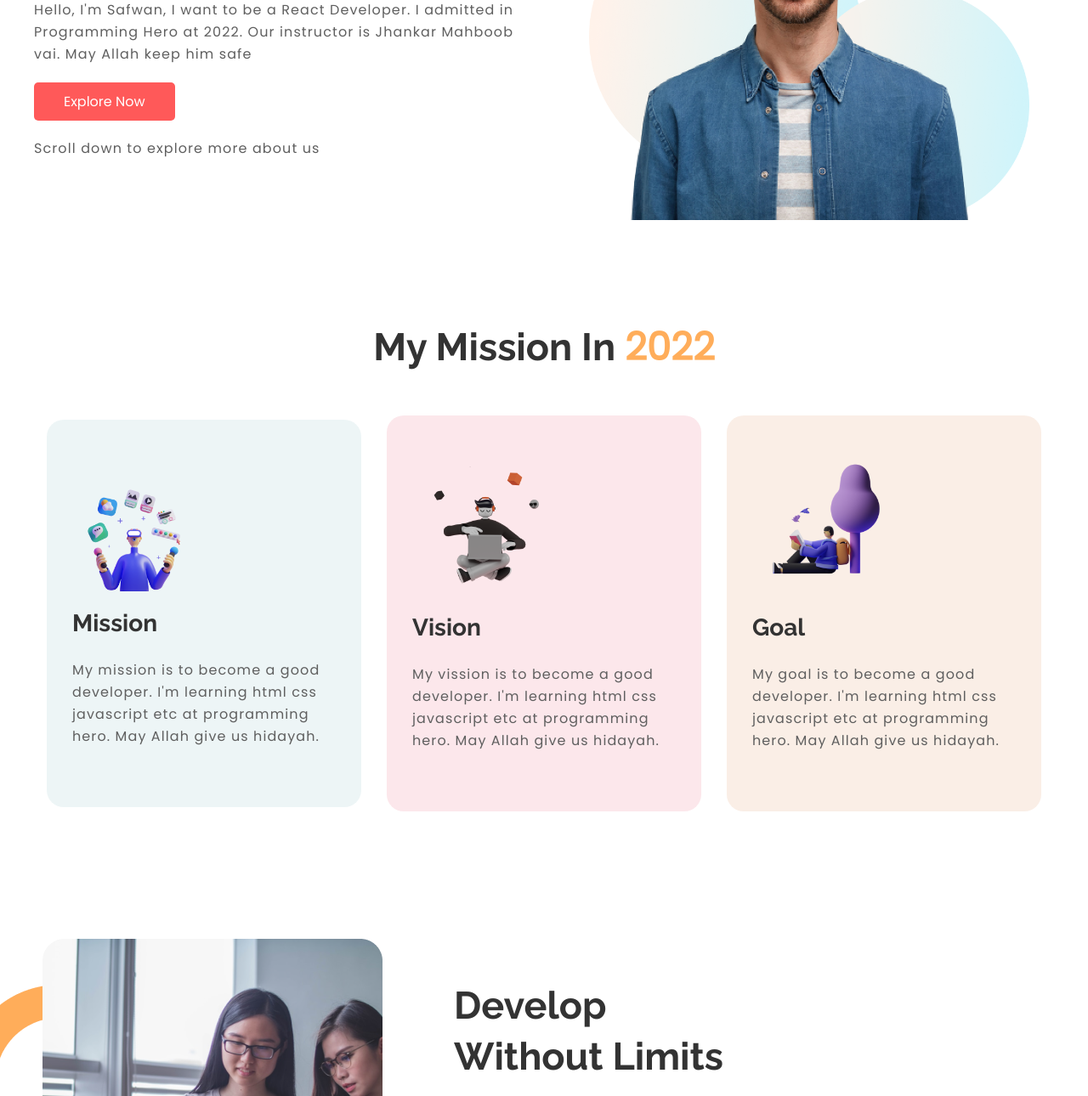
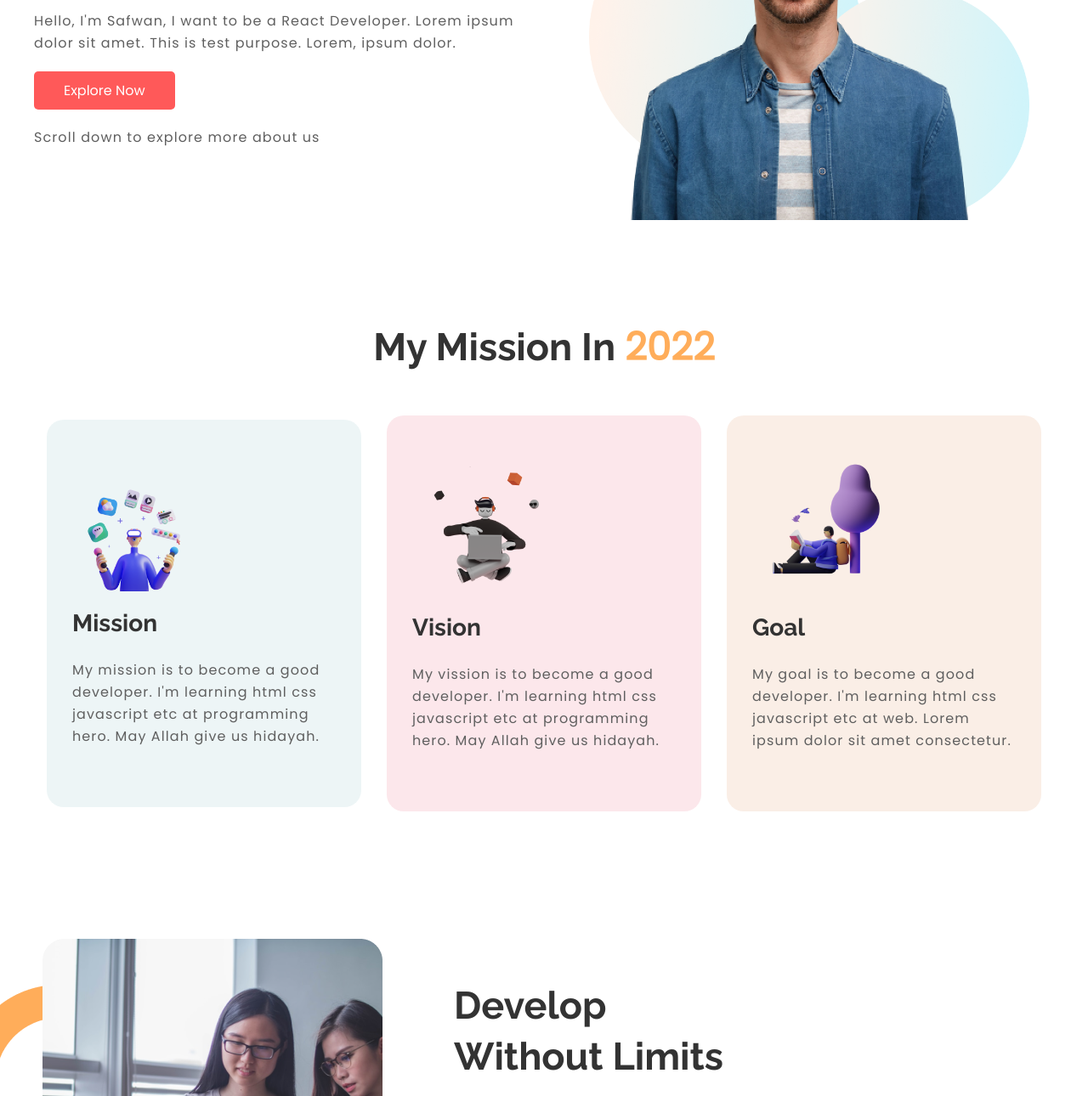
Before and after one commit to sayedmdsafwan/personal-portfolio, a plain HTML site: page index.html in a window 1280 px wide. Shown: the part 330-1620 px from the top of the page at 85% size. Drawn offline with Linux system fonts and the light colour scheme.

Commit message:
content change

```diff
--- a/index.html
+++ b/index.html
@@ -37,9 +37,9 @@
                         </h1>
                     </div>
                     <p>
-                        Hello, I'm Safwan, I want to be a React Developer. I
-                        admitted in Programming Hero at 2022. Our instructor is
-                        Jhankar Mahboob vai. May Allah keep him safe
+                        Hello, I'm Safwan, I want to be a React Developer. Lorem
+                        ipsum dolor sit amet. This is test purpose. Lorem, ipsum
+                        dolor.
                     </p>
                     <a href="#" class="btn">Explore Now</a>
                     <p>Scroll down to explore more about us</p>
@@ -97,8 +97,8 @@
                         <h3>Goal</h3>
                         <p>
                             My goal is to become a good developer. I'm learning
-                            html css javascript etc at programming hero. May
-                            Allah give us hidayah.
+                            html css javascript etc at web. Lorem ipsum dolor
+                            sit amet consectetur.
                         </p>
                     </div>
                 </div>
@@ -172,7 +172,7 @@
                         University of Science & Technology. My subject is
                         Industrial & Production Engineering. Also I'm learning
                         web design and development for years. I want to become a
-                        react developer. So that I admitted in Programming Hero.
+                        react developer. Lorem ipsum dolor sit amet consectetur.
                     </p>
                     <p>
                         I am a WordPress developer developing website for years.
```
